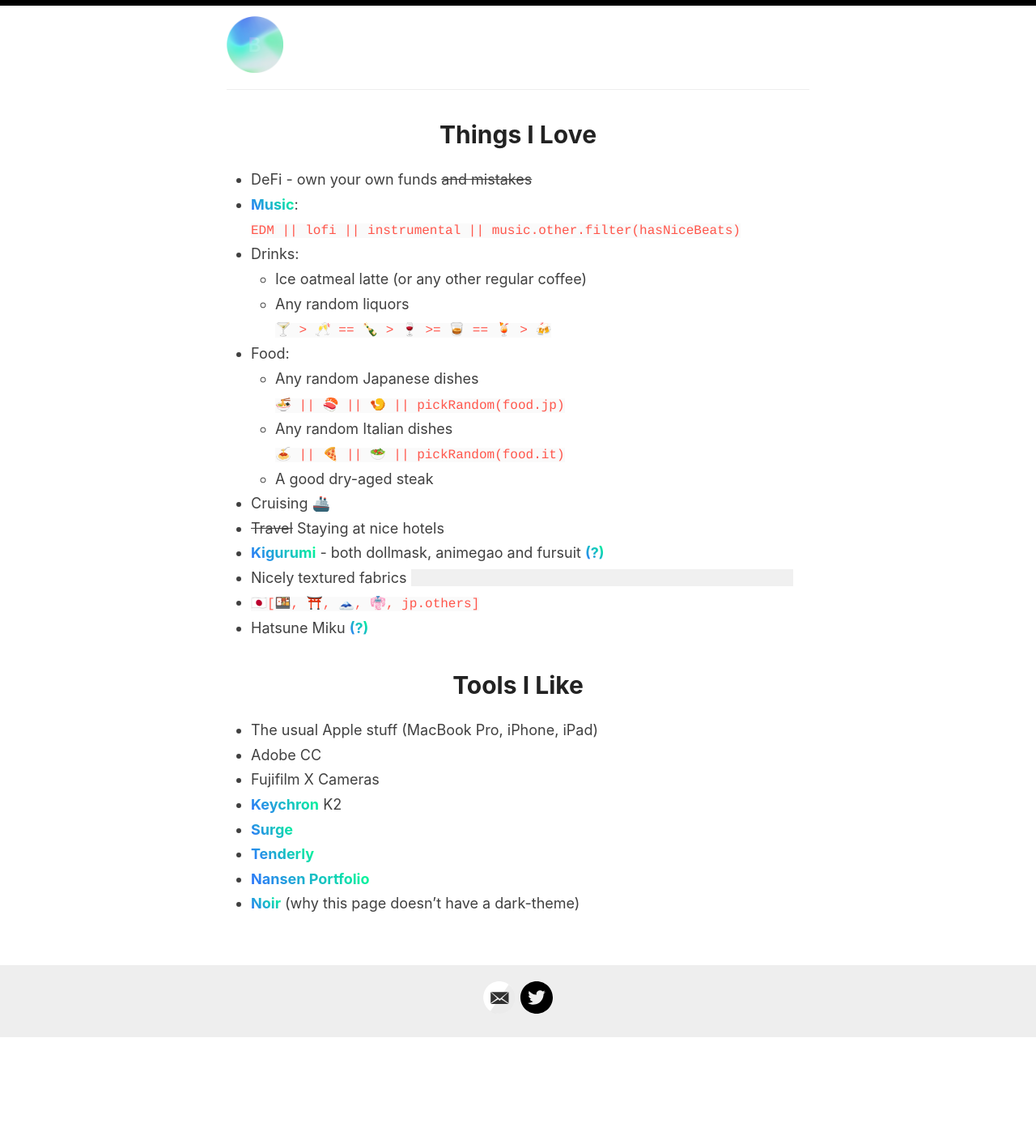
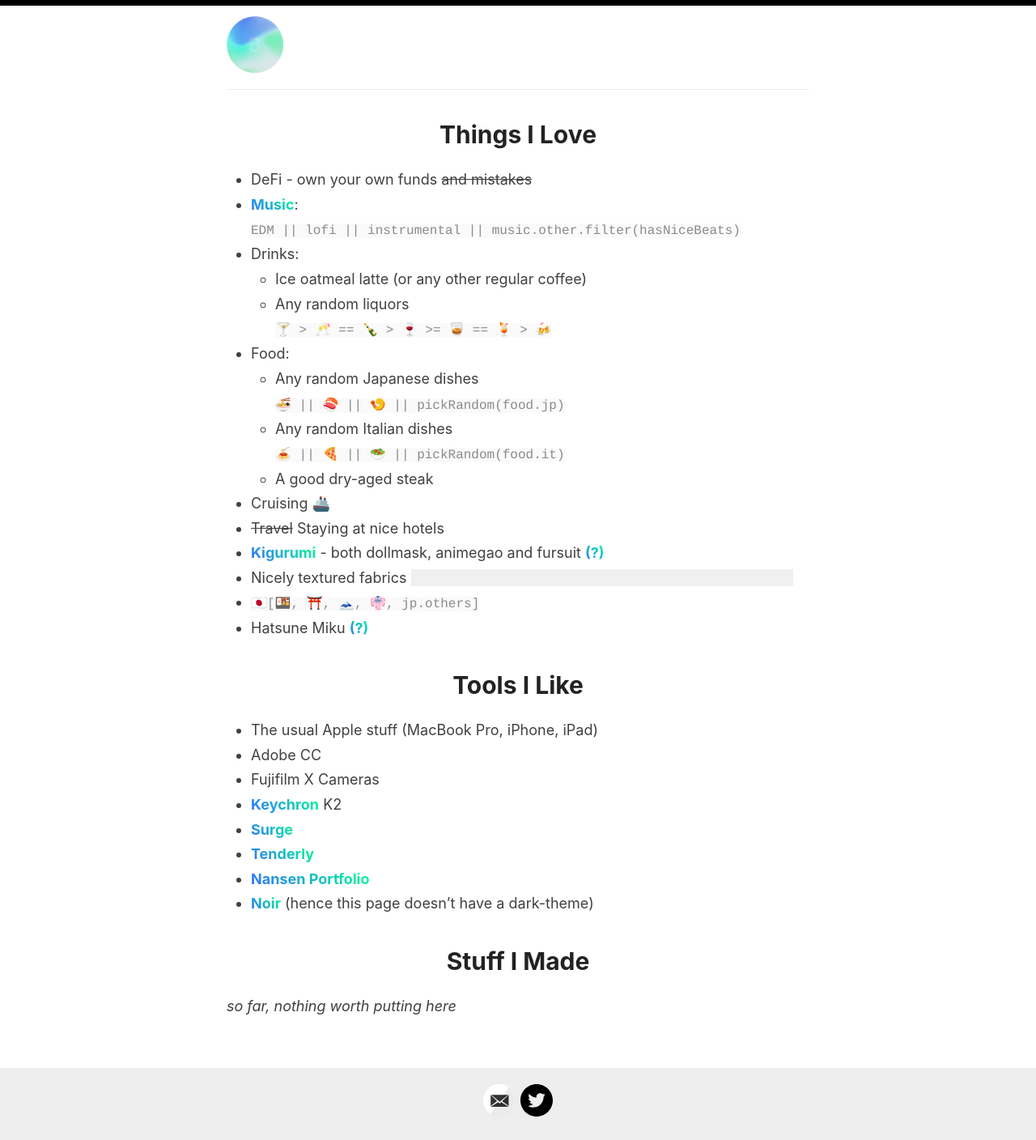
Before and after one commit to 98827ddb7e5a2c2e261912a23d9251d6/98827ddb7e5a2c2e261912a23d9251d6.github.io, a Jekyll site: the page built from index.md, in a window 1280 px wide. Shown: the whole page at 81% size. Built offline with Jekyll 4.4.1, drawn with Linux system fonts in a browser that asks for light colours; our own code applies the rules of GitHub Pages for plain Markdown files; before the commit the page ends 1282 px from its top, so only the background shows below that.

Commit message:
fix highlight colour, update home

```diff
--- a/_sass/_darcula.scss
+++ b/_sass/_darcula.scss
@@ -12,7 +12,7 @@
 
 .highlighter-rouge {
     background-color: #FAFAFA;
-    color: #FF554A;
+    color: #8a8a8a;
     font-size: 16px;
 }
 
--- a/index.md
+++ b/index.md
@@ -33,4 +33,8 @@
 - [Surge](https://nssurge.com){:target="_blank" rel="noopener"}
 - [Tenderly](https://tenderly.co){:target="_blank" rel="noopener"}
 - [Nansen Portfolio](https://portfolio.nansen.ai/){:target="_blank" rel="noopener"}
-- [Noir](https://getnoir.app){:target="_blank" rel="noopener"} (why this page doesn't have a dark-theme)
+- [Noir](https://getnoir.app){:target="_blank" rel="noopener"} (hence this page doesn't have a dark-theme)
+
+# Stuff I Made
+
+*so far, nothing worth putting here*
```
